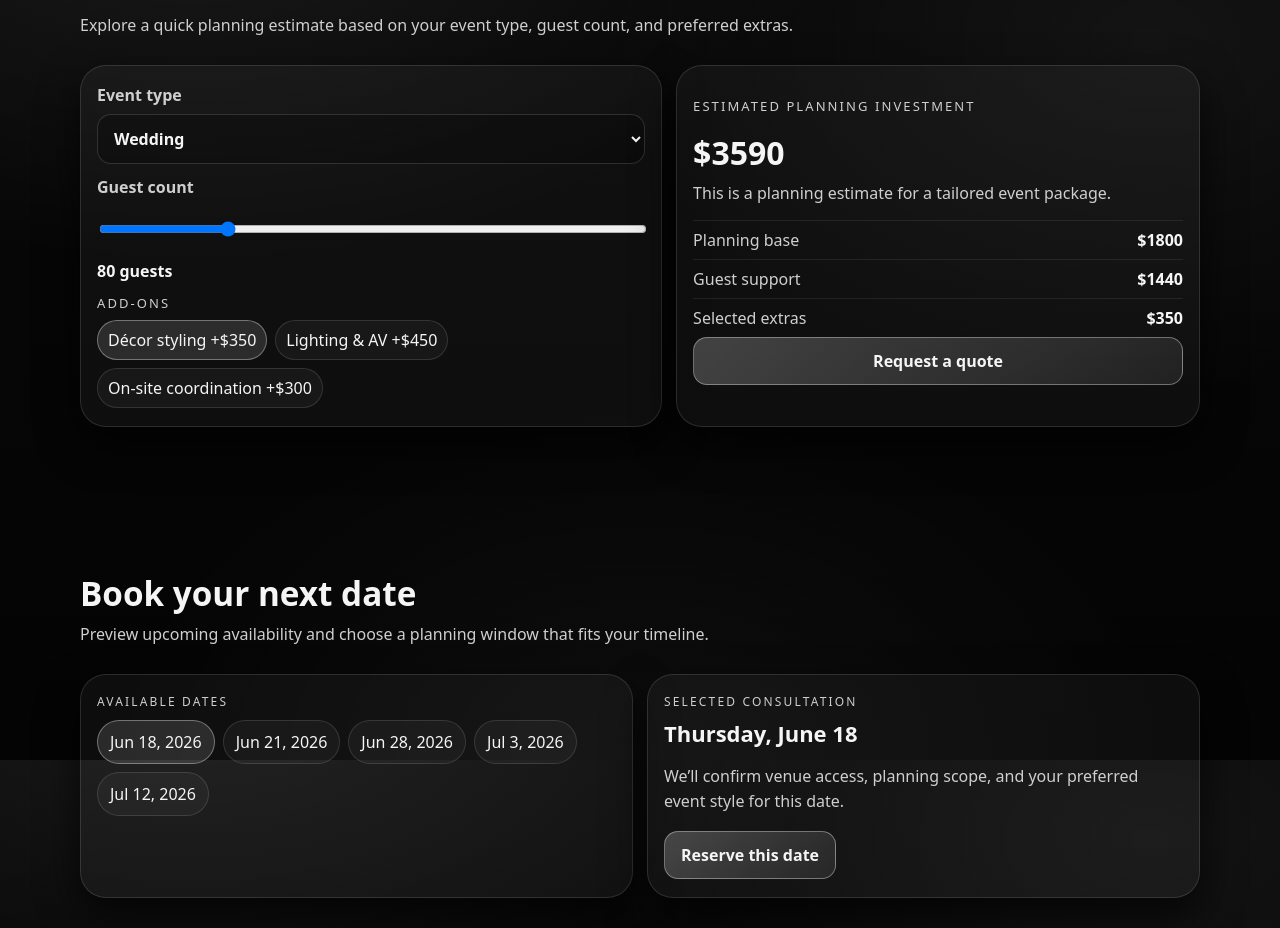
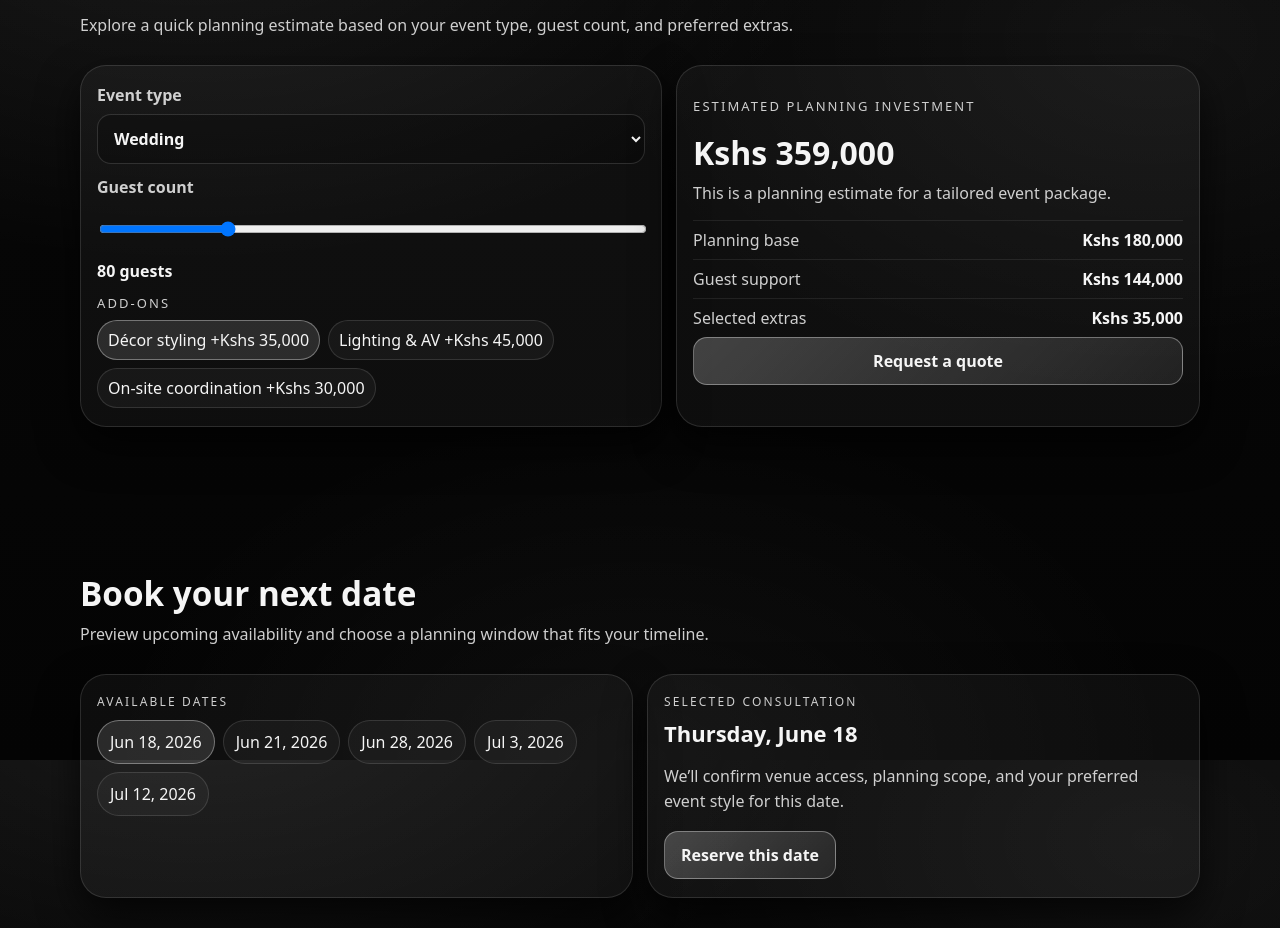
Before and after one commit to HenryOchieng/Savella-Events, a React (Vite) app: page / in a window 1280 px wide. Shown: the part 1640-2568 px from the top of the page. Built offline with nearby package versions, Linux system fonts and the light colour scheme.

Commit message:
some changes to the the project

```diff
--- a/src/components/CostEstimator.jsx
+++ b/src/components/CostEstimator.jsx
@@ -1,16 +1,18 @@
 import React, { useMemo, useState } from 'react'
 
+const currency = 'Kshs'
+
 const packages = {
-  wedding: { base: 1800, guestRate: 18 },
-  corporate: { base: 1600, guestRate: 16 },
-  private: { base: 900, guestRate: 12 },
-  gala: { base: 2200, guestRate: 20 },
+  wedding: { base: 180000, guestRate: 1800 },
+  corporate: { base: 160000, guestRate: 1600 },
+  private: { base: 90000, guestRate: 1200 },
+  gala: { base: 220000, guestRate: 2000 },
 }
 
 const extras = [
-  { id: 'decor', label: 'Décor styling', price: 350 },
-  { id: 'lighting', label: 'Lighting & AV', price: 450 },
-  { id: 'coordination', label: 'On-site coordination', price: 300 },
+  { id: 'decor', label: 'Décor styling', price: 35000 },
+  { id: 'lighting', label: 'Lighting & AV', price: 45000 },
+  { id: 'coordination', label: 'On-site coordination', price: 30000 },
 ]
 
 export default function CostEstimator() {
@@ -87,7 +89,7 @@ export default function CostEstimator() {
                     className={`extra-chip ${selectedExtras.includes(item.id) ? 'selected' : ''}`}
                     onClick={() => toggleExtra(item.id)}
                   >
-                    {item.label} +${item.price}
+                    {item.label} +{currency} {item.price.toLocaleString()}
                   </button>
                 ))}
               </div>
@@ -96,14 +98,14 @@ export default function CostEstimator() {
 
           <aside className="estimator-card estimator-summary">
             <p className="estimator-label">Estimated planning investment</p>
-            <h3 className="estimate-price">${estimate.total}</h3>
+            <h3 className="estimate-price">{currency} {estimate.total.toLocaleString()}</h3>
             <p className="estimate-note">This is a planning estimate for a tailored event package.</p>
 
             <ul className="estimate-breakdown">
               {estimate.breakdown.map((item) => (
                 <li key={item.label}>
                   <span>{item.label}</span>
-                  <strong>${item.value}</strong>
+                  <strong>{currency} {item.value.toLocaleString()}</strong>
                 </li>
               ))}
             </ul>
```
